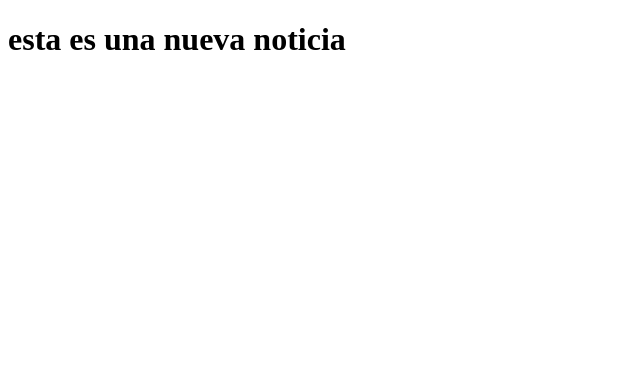
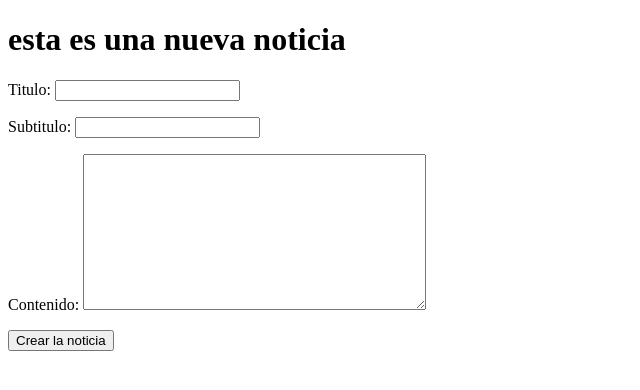
Before and after one commit to juampibolanio/informatorio-2025, a Django app: page /noticias/crear/ in a window 1280 px wide. Shown: the top 390 px of the page, without its empty margins (0-640 px from the left). Run offline with Django 5.2, Linux system fonts and the light colour scheme; tables that the repository leaves empty hold one stand-in row (values such as "Sample post").

Commit message:
Se implementaron vistas basadas en clases

```diff
--- a/django-proyect/notichaco/apps/noticias/urls.py
+++ b/django-proyect/notichaco/apps/noticias/urls.py
@@ -1,14 +1,23 @@
 from django.urls import path
 
-from apps.noticias.views import crear_noticia, eliminar_noticia, modificar_noticia, noticia_categoria, todas_las_noticias, una_noticia
+from apps.noticias.views import ActualizarNoticiaView, CrearNoticiaView, EliminarNoticiaView, TodasLasNoticiasView, UnaNoticiaView, crear_noticia, eliminar_noticia, modificar_noticia, noticia_categoria, todas_las_noticias, una_noticia
 
 urlpatterns = [
 
-    #Rutas READ
-    path('', todas_las_noticias, name='todas_las_noticias'),
-    path('detalle/', una_noticia, name='una_noticia'),
+    #Rutas PARA VISTAS X CLASES
+
+    #READ
+    path('', TodasLasNoticiasView.as_view(), name = 'todas_las_noticias'),
+    path('detalle/<int:noticia_id>', UnaNoticiaView.as_view(), name='una_noticia'),
+    path('crear/', CrearNoticiaView.as_view(), name='crear_noticia'),
+    path('editar/<int:noticia_id>', ActualizarNoticiaView.as_view(), name='modificar_noticia'),
+    path('eliminar/<int:noticia_id>', EliminarNoticiaView.as_view(), name='eliminar_noticia'),
+
+    #Rutas PARA VISTAS X FUNCIONES READ
+    #path('', todas_las_noticias, name='todas_las_noticias'),
+    #path('detalle/', una_noticia, name='una_noticia'),
     path('categoria/', noticia_categoria, name='noticia_categoria'),
-    path('crear/', crear_noticia, name = 'crear_noticia'), #CREATE
-    path('editar/', modificar_noticia, name = 'modificar_noticia'), #UPDATE
-    path('eliminar/', eliminar_noticia, name = 'eliminar_noticia') #DELETE
+    #path('crear/', crear_noticia, name = 'crear_noticia'), #CREATE
+    #path('editar/', modificar_noticia, name = 'modificar_noticia'), #UPDATE
+    #path('eliminar/', eliminar_noticia, name = 'eliminar_noticia') #DELETE
 ]
--- a/django-proyect/notichaco/apps/noticias/views.py
+++ b/django-proyect/notichaco/apps/noticias/views.py
@@ -1,8 +1,44 @@
 from django.shortcuts import render
+from django.urls import reverse_lazy
+from django.views.generic import ListView, DetailView
+from django.views.generic.edit import CreateView, UpdateView, DeleteView
 from .models import Autor, Categoria, Noticia
 
+
+#====================== VISTAS BASADAS EN CLASES ===========================
+
+class TodasLasNoticiasView(ListView):
+    model = Noticia
+    template_name = 'todas_noticias.html'
+    context_object_name = 'noti'
+
+class UnaNoticiaView(DetailView):
+    model = Noticia
+    template_name = 'una_noticia.html'
+    context_object_name = 'noticia'
+    pk_url_kwarg = 'noticia_id'
+
+class CrearNoticiaView(CreateView):
+    model = Noticia
+    template_name = 'nueva_noticia.html'
+    fields = ['titulo', 'subtitulo', 'contenido']
+    success_url = reverse_lazy('todas_las_noticias') #ESTE METODO HAY Q COMPLETAR LA SEMANA Q VIENE, PQ TIENE TEMAS SOBRE FORMULARIOS
+
+class ActualizarNoticiaView(UpdateView):
+    model = Noticia
+    template_name = 'modificar_noticia.html'
+    fields = ['titulo', 'contenido']
+    success_url = reverse_lazy('todas_las_noticias')
+    pk_url_kwarg = 'noticia_id'
+
+class EliminarNoticiaView(DeleteView):
+    model = Noticia
+    template_name = 'eliminar_noticia.html'
+    success_url = reverse_lazy('todas_las_noticias')
+    pk_url_kwarg = 'noticia_id'
+
+#====================== VISTAS BASADAS EN FUNCIONES ========================
 #CREATE
-
 def crear_noticia(request):
 
     cat = Categoria.objects.get(categoria_id = 1)
@@ -72,7 +108,11 @@ def todas_las_noticias(request):
         print(noticia.subtitulo)
         print(noticia.autor)
 
-    return render(request, 'todas_noticias.html')
+    context = {
+        'noticias' : noticias
+    }
+
+    return render(request, 'todas_noticias.html', context)
 
 def una_noticia(request):
 
--- a/django-proyect/notichaco/templates/nueva_noticia.html
+++ b/django-proyect/notichaco/templates/nueva_noticia.html
@@ -7,5 +7,12 @@
 </head>
 <body>
     <h1>esta es una nueva noticia</h1>
+    <form method="post">
+
+        {% csrf_token %}
+        {{ form.as_p }}
+        <!-- ESTO COMPLETAR LA SEM Q VIENE, AHORA DA ERROR-->
+        <button type="submit">Crear la noticia</button>
+    </form>
 </body>
 </html>
--- a/django-proyect/notichaco/templates/todas_noticias.html
+++ b/django-proyect/notichaco/templates/todas_noticias.html
@@ -7,5 +7,7 @@
 </head>
 <body>
     <h1>TODAS LAS NOTICIAS PAGINA</h1>
+
+    {{noti}}
 </body>
 </html>
--- a/django-proyect/notichaco/templates/una_noticia.html
+++ b/django-proyect/notichaco/templates/una_noticia.html
@@ -7,5 +7,11 @@
 </head>
 <body>
     <h1>UNA SOLA NOTICIA</h1>
+    <hr>
+    <br>
+    <h3>DETALLE DE LA NOTICIA</h3>
+    <h4>{{noticia.titulo}}</h4>
+    <h5>{{noticia.contenido}}</h5>
+    <p>Escrito por {{noticia.autor.nombre}}</p>
 </body>
 </html>
```
Also changed, not shown: django-proyect/notichaco/templates/eliminar_noticia.html (+6 -1 lines), django-proyect/notichaco/templates/modificar_noticia.html (+7 -0 lines).
